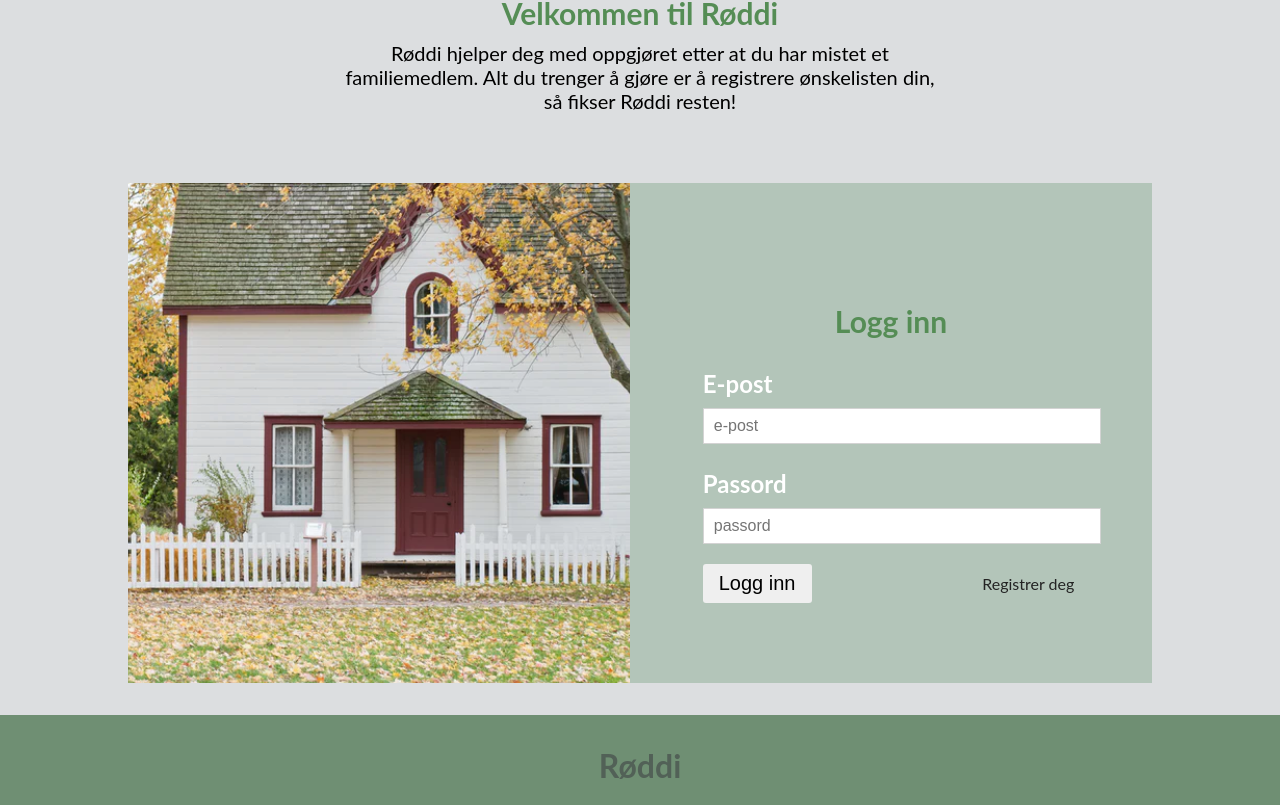
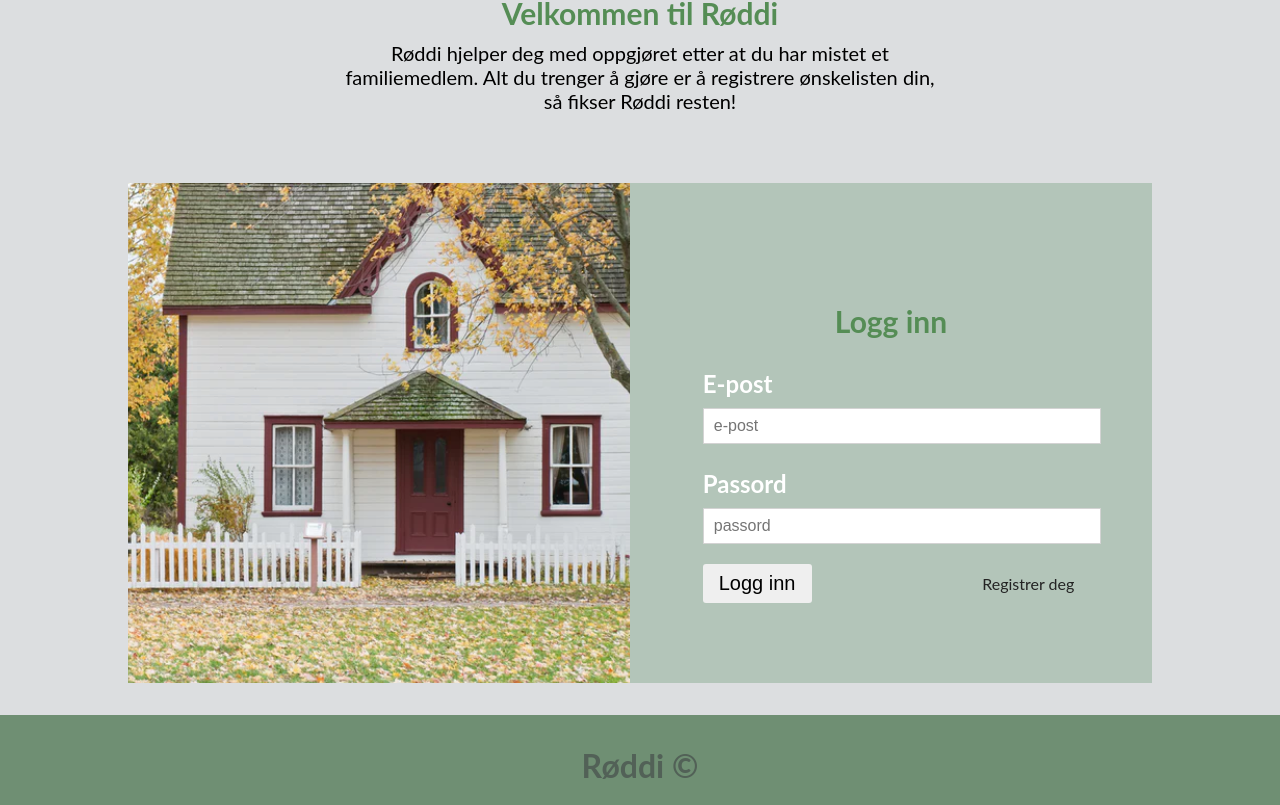
Before and after one commit to ingelinsu/roddi, a React (Create React App) app in the folder frontend/react-app/: page / in a window 1280 px wide. Shown: the part 190-995 px from the top of the page. Built offline with nearby package versions, Linux system fonts and the light colour scheme.

Commit message:
copyright symbol i footer

```diff
--- a/frontend/react-app/src/components/Footer.js
+++ b/frontend/react-app/src/components/Footer.js
@@ -6,7 +6,7 @@ const Footer = () => {
     return (
     <footer className="footer">
         <div className="footer-text">
-            <h1>Røddi</h1>
+            <h1>Røddi &#xa9;</h1>
         </div>
 
     </footer>
```
